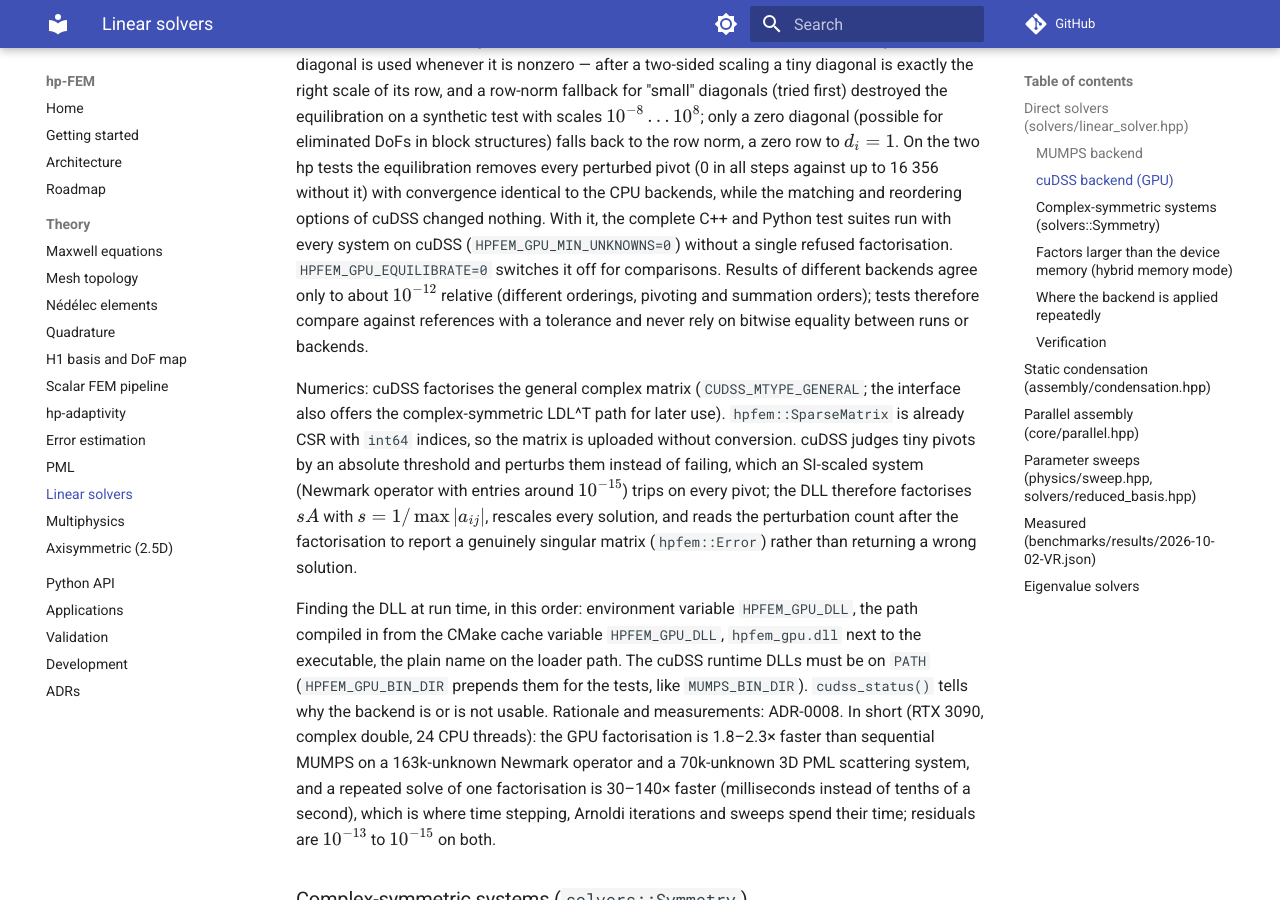
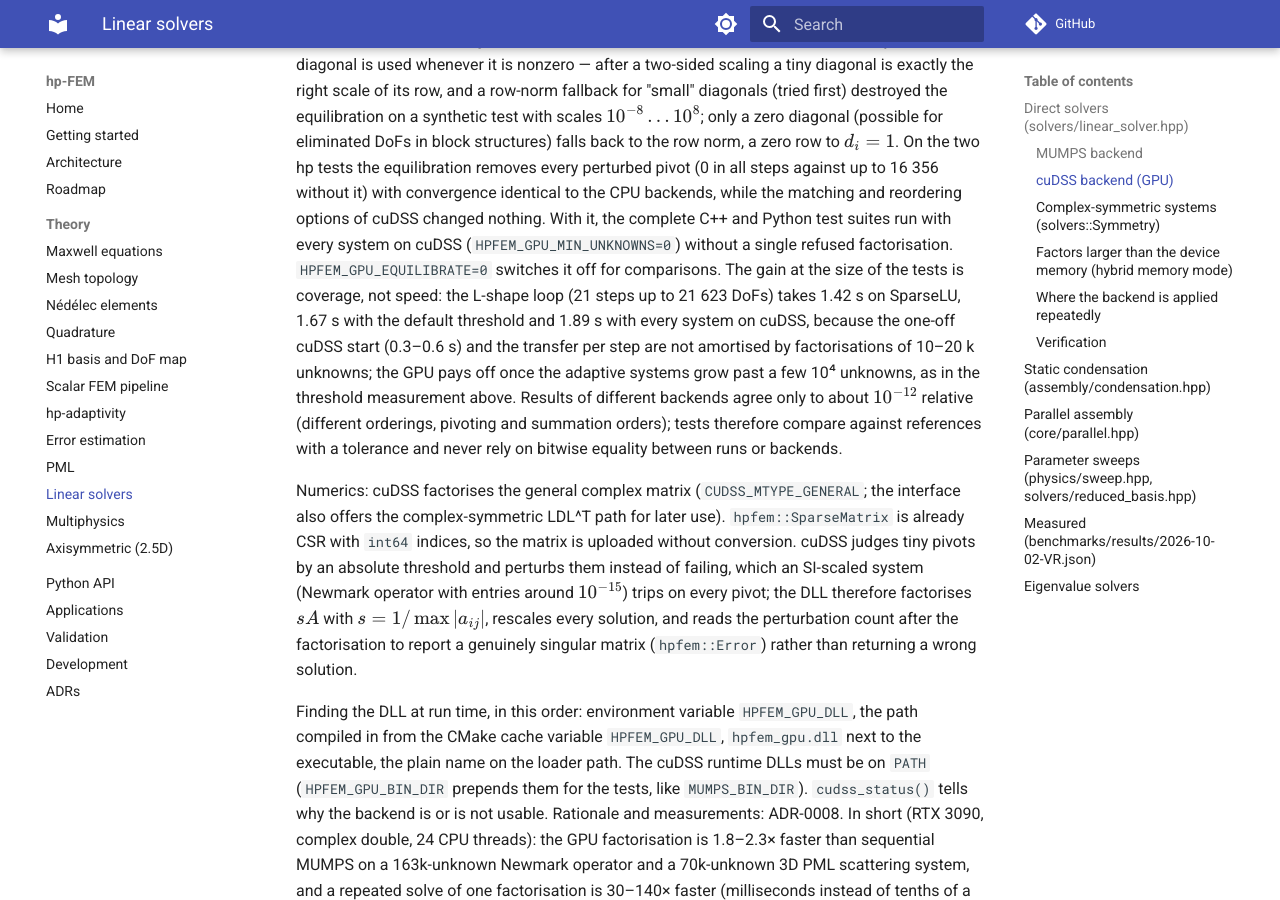
Before and after one commit to PhotonPower/hp-FEM, an MkDocs documentation site: the page built from docs/theory/solvers.md, in a window 1280 px wide and 900 px high, scrolled down 2368 px. Built offline with MkDocs 1.6.1 and Material for MkDocs 9.7.7, drawn with Linux system fonts in a browser that asks for light colours; comment, search, counter and statistics services are not loaded.

Commit message:
docs(solvers): timing of the hp loop on CPU, kAuto and cuDSS
Co-Authored-By: Claude Fable 5.1 <noreply@anthropic.com>

```diff
--- a/docs/theory/solvers.md
+++ b/docs/theory/solvers.md
@@ -88,7 +88,12 @@ equilibration removes every perturbed pivot (0 in all steps
 against up to 16 356 without it) with convergence identical to the CPU backends, while the
 matching and reordering options of cuDSS changed nothing. With it, the complete C++ and
 Python test suites run with every system on cuDSS (`HPFEM_GPU_MIN_UNKNOWNS=0`) without a
-single refused factorisation. `HPFEM_GPU_EQUILIBRATE=0` switches it off for comparisons. Results of different backends agree only to about $10^{-12}$
+single refused factorisation. `HPFEM_GPU_EQUILIBRATE=0` switches it off for comparisons.
+The gain at the size of the tests is coverage, not speed: the L-shape loop (21 steps up to
+21 623 DoFs) takes 1.42 s on SparseLU, 1.67 s with the default threshold and 1.89 s with
+every system on cuDSS, because the one-off cuDSS start (0.3–0.6 s) and the transfer per
+step are not amortised by factorisations of 10–20 k unknowns; the GPU pays off once the
+adaptive systems grow past a few 10⁴ unknowns, as in the threshold measurement above. Results of different backends agree only to about $10^{-12}$
 relative (different orderings, pivoting and summation orders); tests therefore compare
 against references with a tolerance and never rely on bitwise equality between runs or
 backends.
```
